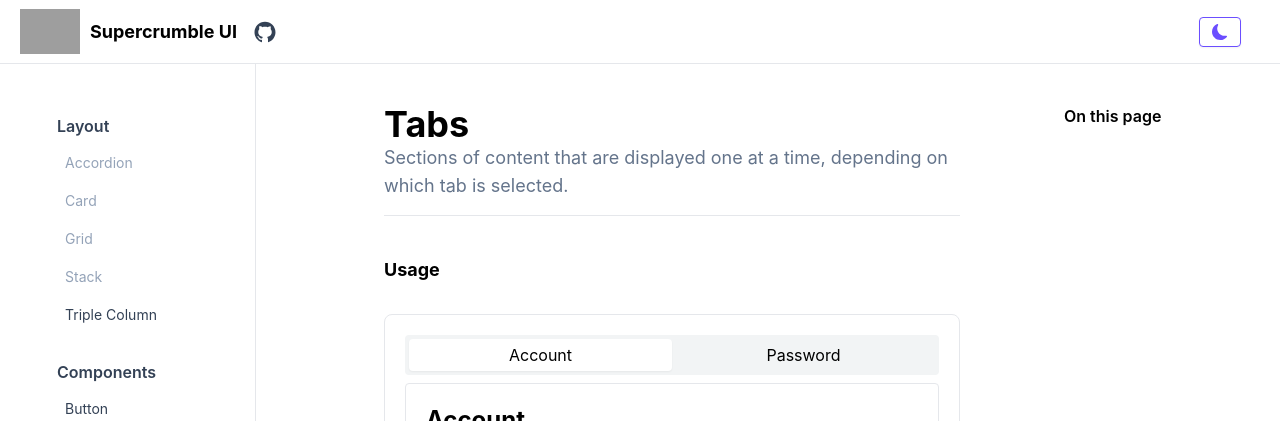
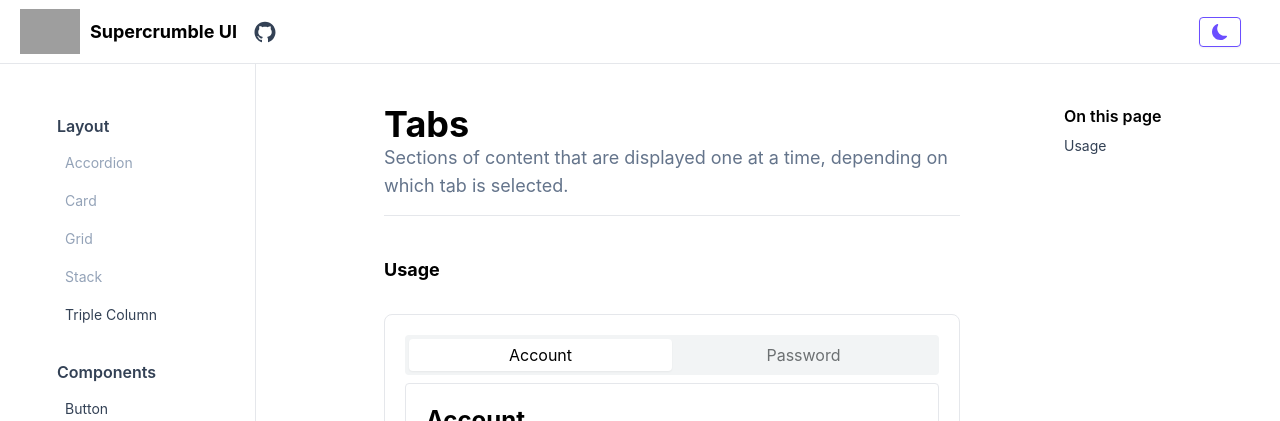
Before and after one commit to elijahnikov/ui, a Next.js app: page /tabs in a window 1280 px wide. Shown: the top 421 px of the page. Built offline with nearby package versions, Linux system fonts and the light colour scheme; grey boxes are pictures that could not be loaded; a web font is replaced by a local one.

Commit message:
changing text colouring for inactive tab, adding tabs menu map to tab page

```diff
--- a/src/components/ui/Tabs/Tabs.tsx
+++ b/src/components/ui/Tabs/Tabs.tsx
@@ -68,8 +68,9 @@ const Trigger = React.forwardRef<HTMLDivElement, TabsTriggerContentProps>(
                 className={clxsm(
                     className,
                     `${
-                        selectedTab === value &&
-                        "bg-white shadow-sm dark:bg-black"
+                        selectedTab === value
+                            ? "bg-white shadow-sm dark:bg-black"
+                            : "text-ink-light dark:text-sky-dark"
                     } table rounded-md transition ease-in-out w-[50%] border-primary-base cursor-pointer`
                 )}
             >
--- a/src/pages/tabs.tsx
+++ b/src/pages/tabs.tsx
@@ -6,14 +6,14 @@ import Button from "@/components/ui/Button/Button";
 import CodeBlock from "@/components/ui/CodeBlock/CodeBlock";
 import Input from "@/components/ui/Input/Input";
 import Tabs from "@/components/ui/Tabs/Tabs";
-import { tabsCode } from "@/maps/component/tabs";
+import { tabsCode, tabsMenuMap } from "@/maps/component/tabs";
 import React from "react";
 
 interface TabsPageProps {}
 
 const TabsPage = ({}: TabsPageProps) => {
     return (
-        <Layout title="Tabs - Supercrumble UI" menuMap={[]}>
+        <Layout title="Tabs - Supercrumble UI" menuMap={tabsMenuMap}>
             <div className="mb-[40px]">
                 <PageHeader
                     title="Tabs"
```
